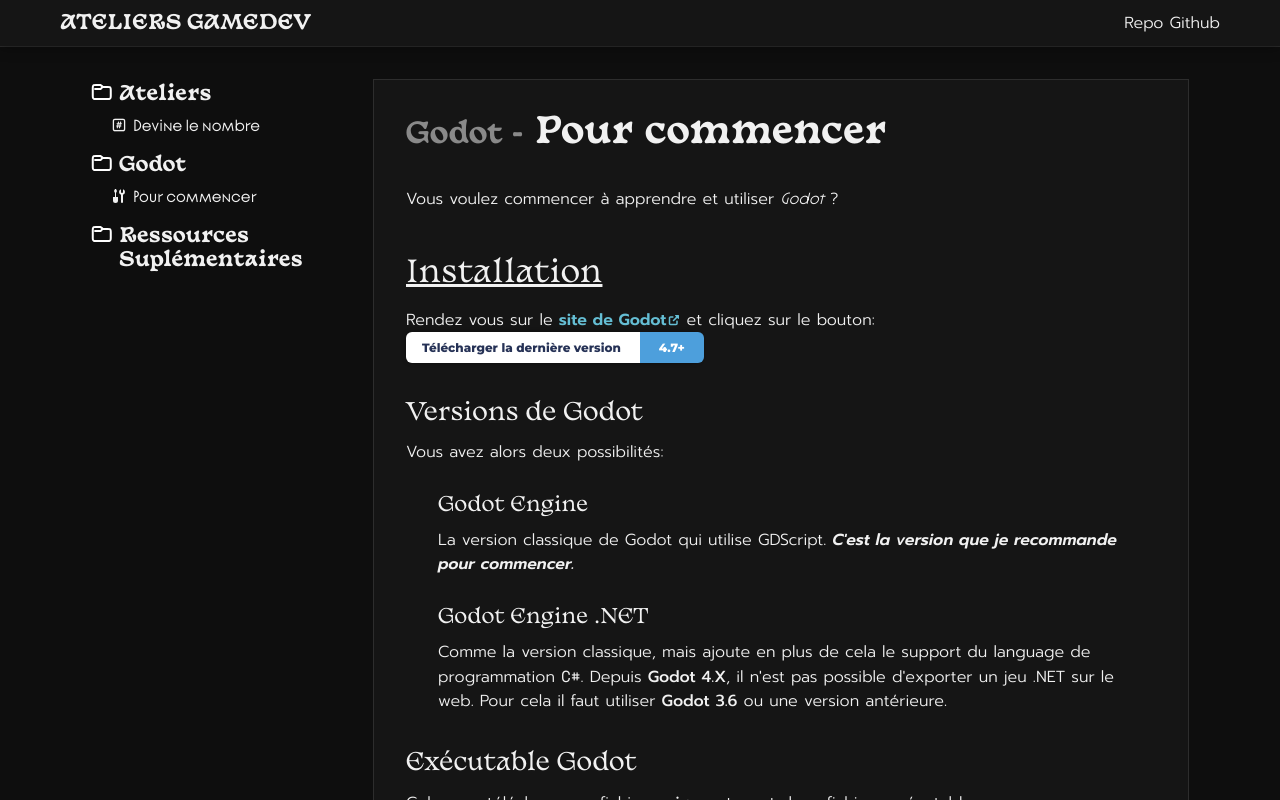
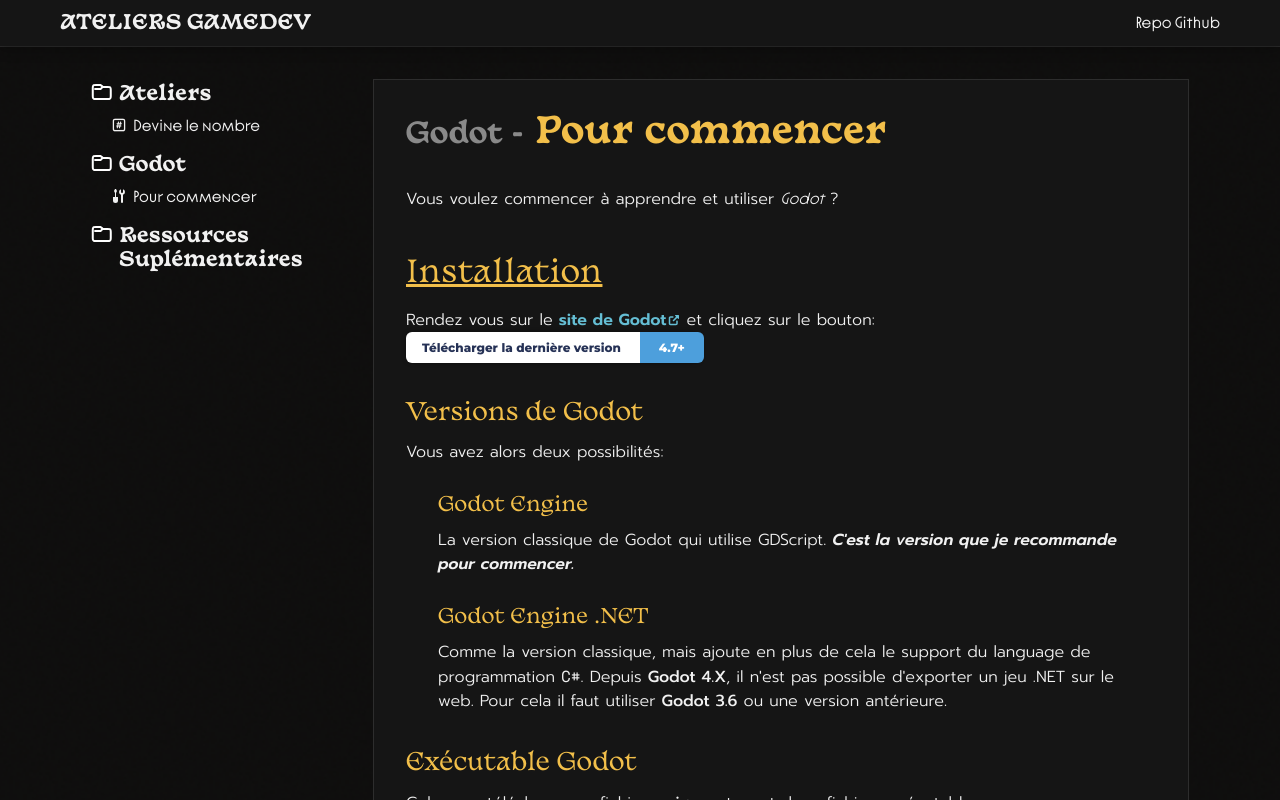
Before and after one commit to RSelaries/ateliers-crea-jv, a SvelteKit app: page /godot/installation-et-configuration in a window 1280 px wide. Shown: the top 800 px of the page. Built offline with nearby package versions, Linux system fonts and the light colour scheme.

Commit message:
Changed style

```diff
--- a/src/lib/components/DocsNavbar.svelte
+++ b/src/lib/components/DocsNavbar.svelte
@@ -133,9 +133,9 @@
         text-decoration: underline dashed;
     }
     li.page a:hover, li.page a.opened {
-        color: var(--highlight-color);
+        color: var(--nav-titles-color);
         .page-icon {
-            background-color: var(--highlight-color);
+            background-color: var(--nav-titles-color);
         }
     }
     li.page details summary::marker { content: ''; }
--- a/src/lib/components/Header.svelte
+++ b/src/lib/components/Header.svelte
@@ -1,11 +1,18 @@
 <script>
+    import { afterNavigate } from '$app/navigation';
     import { base } from '$app/paths';
+
+    let { onTitlePage = false } = $props();
+
+    afterNavigate(() => {
+        onTitlePage = window.location.pathname === base + "/";
+    });
 </script>
 
 
 <header>
     <nav>
-        <a href="{base}/" class="site-title">Ateliers gamedev</a>
+        <a href="{base}/" class="site-title {onTitlePage ? 'on-title-page' : ''}">Ateliers gamedev</a>
         <a href="https://github.com/RSelaries/ateliers-gamejam" class="logo">Repo Github</a>
     </nav>
 </header>
@@ -35,9 +42,13 @@
         padding-top: 2px;
         text-transform: uppercase;
     }
+    .on-title-page {
+        color: var(--titles-color);
+    }
     a {
         text-decoration: none;
         color: var(--body-text-color);
+        font: var(--nav-font-style);
     }
     a:hover {
         text-decoration: underline dashed;
--- a/src/lib/components/PageSummary.svelte
+++ b/src/lib/components/PageSummary.svelte
@@ -2,7 +2,7 @@
     import { afterNavigate } from "$app/navigation"
     import { tick } from "svelte"
 
-    let headings = $state([])
+    let headings = $state()
     let activeId = $state(null)
 
     afterNavigate(() => {
@@ -80,7 +80,7 @@
         color: var(--text-color);
     }
     a.active {
-        color: var(--highlight-color);
+        color: var(--nav-titles-color);
     }
 
     @media (max-width: 1300px) {
--- a/src/lib/components/ViewableImage.svelte
+++ b/src/lib/components/ViewableImage.svelte
@@ -3,4 +3,23 @@
 </script>
 
 
-<enhanced:img {src} {alt} />
+<button title="Open image carousel">
+    <enhanced:img class="img" {src} {alt} />
+</button>
+
+
+<style>
+    img {
+        margin: 0;
+        padding: 0;
+    }
+    button {
+        background-color: transparent;
+        padding: 0;
+        margin: 0;
+        border: none;
+    }
+    /* button:hover {
+        cursor: zoom-in;
+    } */
+</style>
--- a/src/lib/css/article-style.css
+++ b/src/lib/css/article-style.css
@@ -42,9 +42,11 @@
         scroll-margin-top: 5rem;
         margin-top: 1.5em;
         margin-bottom: 0.5em;
+        color: var(--titles-color);
     }
 
     h1 {
+        /* color: var(--text-color); */
         font: var(--title-font-style);
         font-size: 36px;
         font-weight: bold;
@@ -57,7 +59,9 @@
         text-decoration: underline;
         font-size: 30px;
     }
-    h3 { font-size: 24px; }
+    h3 {
+        font-size: 24px;
+    }
     h4 { font-size: 20px; }
     h5 { font-size: 18px; }
     h6 { font-size: 16px; }
--- a/src/lib/css/global.css
+++ b/src/lib/css/global.css
@@ -1,6 +1,12 @@
 :root {
+    /* Palette */
+    --yellow: #F2BF4A;
+    --blue: #65BED4;
+    --white: #f1f1f1;
+    --pale-grey: #898989;
+
     /* Rdm colors */
-    --highlight-color: #65BED4;
+    --highlight-color: var(--blue);
     --highlight-color-transparent: #65BED44f;
 
     /* Background and border colors */
@@ -9,9 +15,13 @@
     --border-color: #2d2d2d;
 
     /* Text colors */
-    --redirection-color: #F2BF4A;
-    --text-color: #f1f1f1;
-    --text-color-muted: #898989;
+    --nav-titles-color: var(--yellow);
+    /* --nav-titles-color: var(--blue); */
+    --external-link-color: var(--blue);
+    --redirection-color: var(--yellow);
+    --text-color: var(--white);
+    --text-color-muted: var(--pale-grey);
+    --titles-color: var(--yellow);
 
     /* Values */
     --docs-article-size: 750px;
--- a/src/routes/(docs)/+layout.svelte
+++ b/src/routes/(docs)/+layout.svelte
@@ -1,14 +1,16 @@
 <script>
-    import DocsNavbar from '$lib/components/DocsNavbar.svelte';
-    import LoadingScreen from '$lib/components/LoadingScreen.svelte'
-    import PageSummary from '$lib/components/PageSummary.svelte';
-    import '$lib/css/article-style.css';
+    import DocsNavbar from "$lib/components/DocsNavbar.svelte";
+    import LoadingScreen from "$lib/components/LoadingScreen.svelte";
+    import PageSummary from "$lib/components/PageSummary.svelte";
+    import "$lib/css/article-style.css";
+
+    import noise from "$lib/assets/global-medias/noise.png";
 
     let { children } = $props();
 </script>
 
 
-<div id="doc-page">
+<div id="doc-page" style="background-image: url({noise});">
     <div class="sidebar-wrapper">
         <DocsNavbar></DocsNavbar>
     </div>
@@ -30,6 +32,13 @@
         justify-content: center;
         padding: 0 2rem;
         flex: 1;
+
+        background-size: 200px;
+        image-rendering: -moz-crisp-edges;
+        image-rendering: -moz-crisp-edges;
+        image-rendering: -o-crisp-edges;
+        image-rendering: -webkit-optimize-contrast;
+        -ms-interpolation-mode: nearest-neighbor;
     }
 
     #doc-page .sidebar-wrapper {
--- a/src/routes/(docs)/godot/installation-et-configuration/+page.svelte
+++ b/src/routes/(docs)/godot/installation-et-configuration/+page.svelte
@@ -8,6 +8,7 @@
     import godotEditor from "$lib/assets/pages-medias/godot/installation/godot-editor-file.png";
     import godotEditorConsole from "$lib/assets/pages-medias/godot/installation/godot-editor-console-file.png";
     import projectManager1 from "$lib/assets/pages-medias/godot/installation/project-manager-1.png";
+    import projectManager2 from "$lib/assets/pages-medias/godot/installation/project-manager-2.png";
 </script>
 
 
@@ -68,4 +69,4 @@
 <p>
     On peut maintenant lancer l'éxécutable Godot, ce qui nous ouvre le <strong>Project Manager</strong>.
 </p>
-<ViewableImage src={projectManager1}></ViewableImage>
+<ViewableImage src={projectManager2}></ViewableImage>
```
Also changed, not shown: src/lib/assets/global-medias/noise.png (added), src/lib/assets/pages-medias/godot/installation/project-manager-2.png (added).
